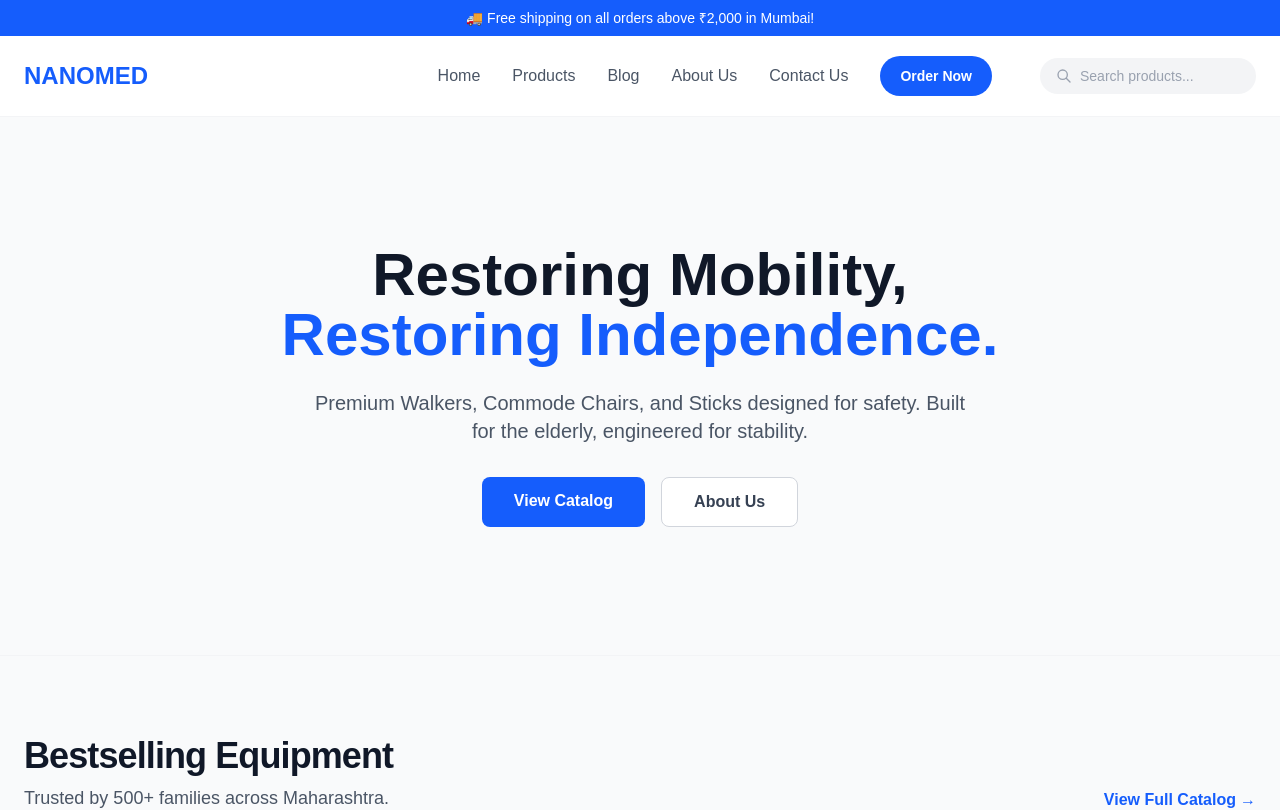
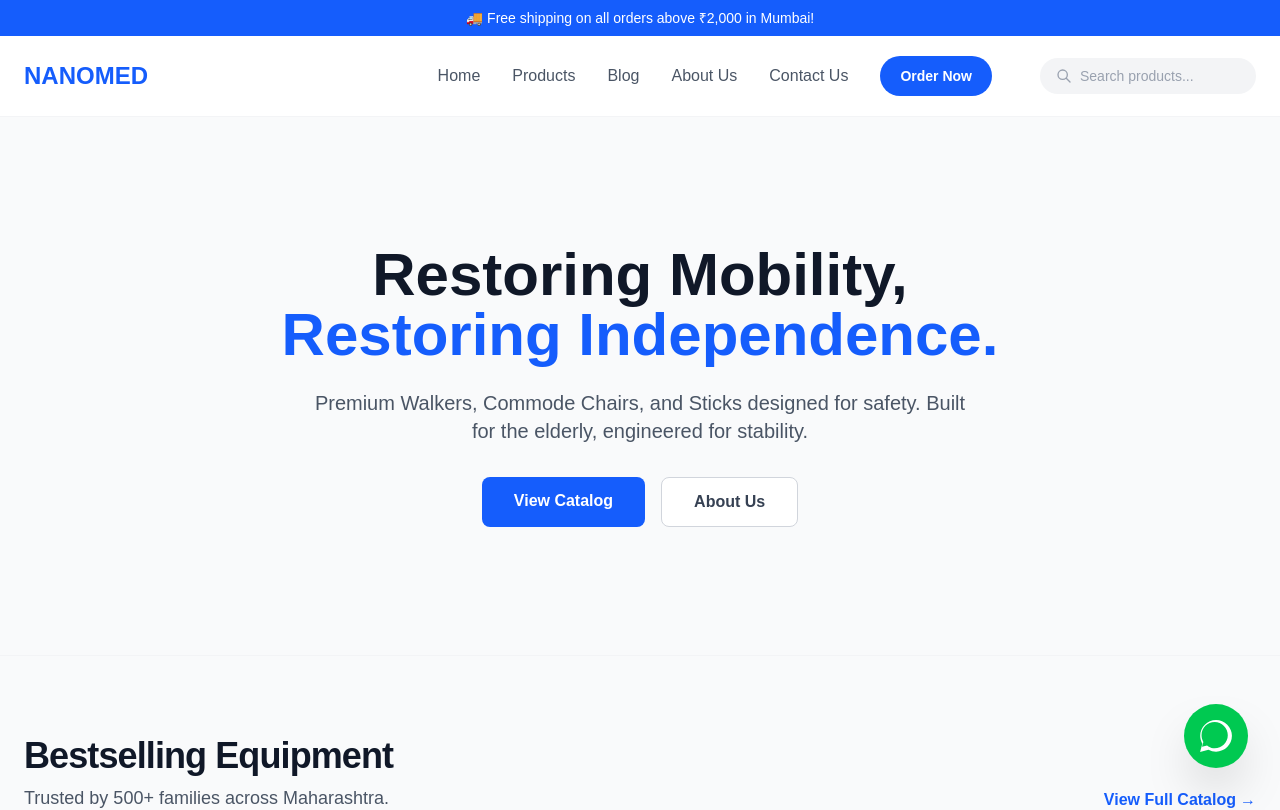
Before and after one commit to aryadharmadhikari/NanoMed, a Next.js app: page / in a window 1280 px wide. Shown: the top 810 px of the page. Built offline with nearby package versions, Linux system fonts and the light colour scheme.

Commit message:
feat: add the WhatsAppFAB component

```diff
--- a/src/app/layout.tsx
+++ b/src/app/layout.tsx
@@ -2,6 +2,7 @@ import Navbar from "../components/Navbar";
 import Footer from "../components/Footer"; // Import the footer
 import "./globals.css";
 import AnnouncementBar from "../components/AnnouncementBar";
+import WhatsAppFAB from "../components/WhatsAppFAB";
 
 export default function RootLayout({
   children,
@@ -12,6 +13,7 @@ export default function RootLayout({
     <html lang="en">
       <body>
         <AnnouncementBar />
+        <WhatsAppFAB />
         <Navbar />
         {/* The "min-h-screen" ensures the footer stays at the bottom */}
         <div className="min-h-screen">
--- /dev/null
+++ b/src/components/WhatsAppFAB.jsx
@@ -0,0 +1,23 @@
+"use client";
+import { usePathname } from "next/navigation";
+
+export default function WhatsAppFAB() {
+    const pathname = usePathname();
+    const whatsappNumber = "917738281416";
+    const message = `Hi! I'm browsing ${pathname} on NANOMED and had a few questions.`;
+    const whatsappUrl = `https://wa.me/${whatsappNumber}?text=${encodeURIComponent(message)}`;
+
+    return (
+        <a
+            href={whatsappUrl}
+            target="_blank"
+            rel="noopener noreferrer"
+            className="fixed bottom-8 right-8 z-50 bg-green-500 text-white p-4 rounded-full shadow-2xl hover:bg-green-600 transition-all hover:scale-110 flex items-center justify-center"
+            aria-label="Chat on WhatsApp"
+        >
+            <svg className="w-8 h-8" fill="currentColor" viewBox="0 0 24 24">
+                <path d="M.057 24l1.687-6.163c-1.041-1.804-1.588-3.849-1.587-5.946.003-6.556 5.338-11.891 11.893-11.891 3.181.001 6.167 1.24 8.413 3.488 2.246 2.248 3.484 5.232 3.483 8.413-.003 6.557-5.338 11.892-11.893 11.892-1.997-.001-3.951-.5-5.688-1.448l-6.308 1.654zm6.249-4.145c1.556.92 3.127 1.405 4.704 1.405 5.421 0 9.831-4.41 9.833-9.833.001-2.628-1.024-5.1-2.885-6.961-1.862-1.861-4.334-2.885-6.963-2.885-5.424 0-9.834 4.41-9.836 9.833-.001 1.762.467 3.48 1.354 5.003l-1.012 3.693 3.795-.995z" />
+            </svg>
+        </a>
+    );
+}
```
